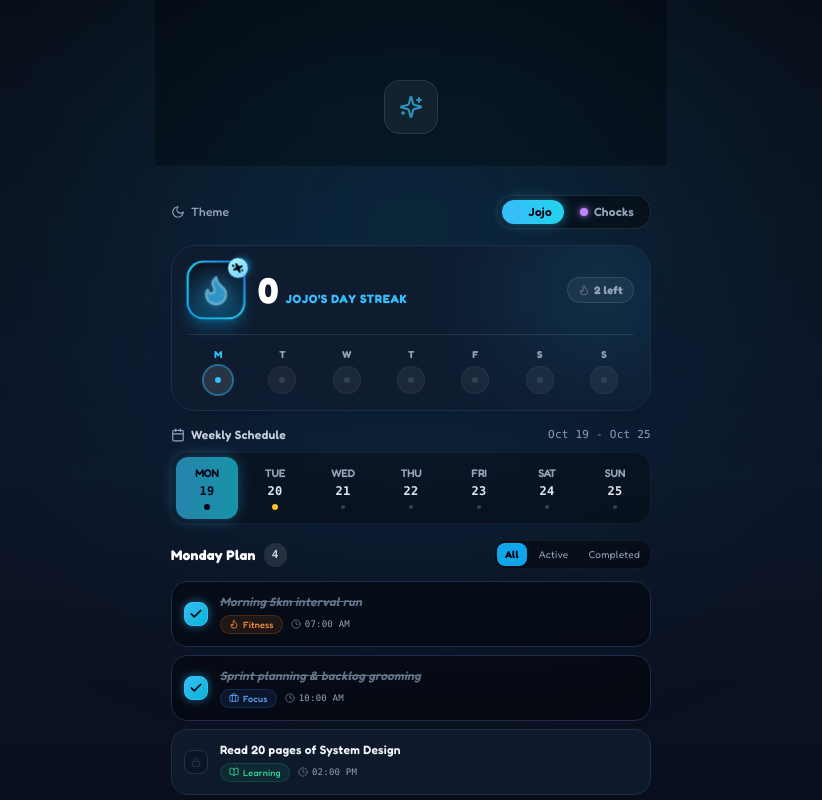
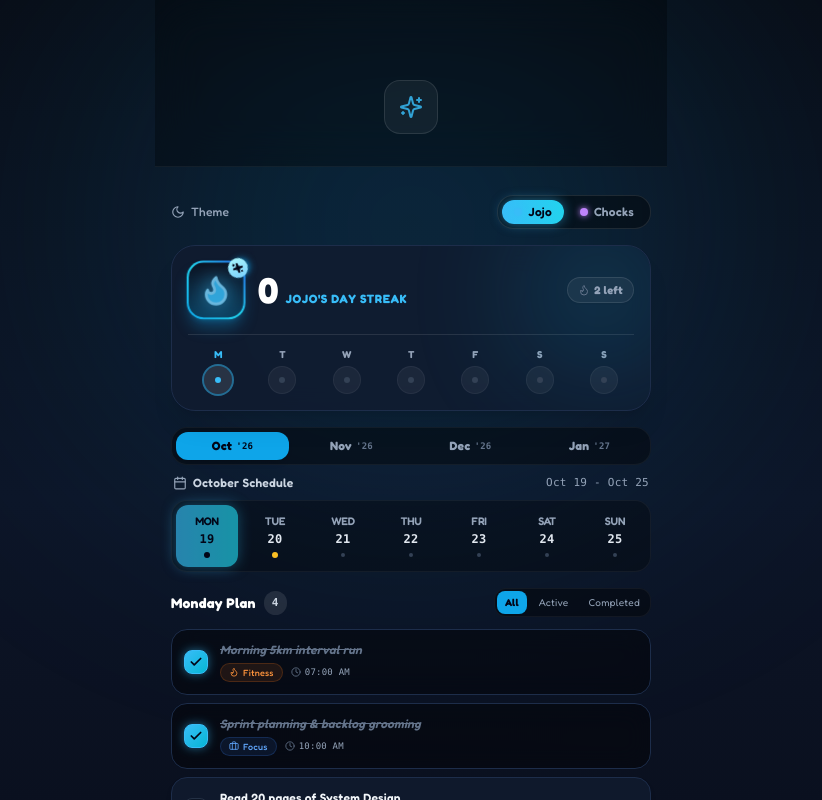
Before and after one commit to smithlyon/streak-pulse-mobile, a React (Vite) app: page / in a window 1280 px wide. Shown: the top 800 px of the page, without its empty margins (229-1051 px from the left). Built offline with nearby package versions, Linux system fonts and the light colour scheme.

Commit message:
feat: add support for months from October to January in calendar and day selector

```diff
--- a/src/App.jsx
+++ b/src/App.jsx
@@ -20,8 +20,9 @@ export default function App() {
     return localStorage.getItem(STORAGE_KEY_THEME) || 'jojo';
   });
 
-  // Active day selection: 'mon' to 'sun'
+  // Active day & month selection
   const [selectedDay, setSelectedDay] = useState('mon');
+  const [selectedMonth, setSelectedMonth] = useState('oct');
 
   // Independent tasks per profile: { jojo: tasksByDay, chocks: tasksByDay }
   const [tasksByProfile, setTasksByProfile] = useState(() => {
@@ -226,12 +227,14 @@ export default function App() {
           selectedDay={selectedDay}
         />
 
-        {/* Interactive Day Selector Pills (Mon - Sun) */}
+        {/* Interactive Day Selector Pills (Mon - Sun) & Months (Oct - Jan) */}
         <DaySelector
           selectedDay={selectedDay}
           onSelectDay={(dayId) => setSelectedDay(dayId)}
           tasksByDay={tasksByDay}
           currentTheme={currentTheme}
+          selectedMonthId={selectedMonth}
+          onSelectMonth={(m) => setSelectedMonth(m)}
         />
 
         {/* Admin Inline Controls (Revealed dynamically once unlocked) */}
--- a/src/components/AdminControls.jsx
+++ b/src/components/AdminControls.jsx
@@ -37,6 +37,13 @@ export const AdminControls = ({
 
   const year = currentMonthDate.getFullYear();
   const month = currentMonthDate.getMonth(); // 0-indexed
+
+  const TARGET_MONTHS = [
+    { label: 'October', short: 'Oct', year: 2026, month: 9 },
+    { label: 'November', short: 'Nov', year: 2026, month: 10 },
+    { label: 'December', short: 'Dec', year: 2026, month: 11 },
+    { label: 'January', short: 'Jan', year: 2027, month: 0 }
+  ];
 
   // Month navigation
   const handlePrevMonth = () => {
@@ -196,6 +203,30 @@ export const AdminControls = ({
                 </div>
               </div>
 
+              {/* Quick 4-Month Selector (October to January) */}
+              <div className="grid grid-cols-4 gap-1 mb-2.5 bg-black/50 p-1 rounded-xl border border-white/5">
+                {TARGET_MONTHS.map((m) => {
+                  const isCurrent = year === m.year && month === m.month;
+                  return (
+                    <button
+                      key={m.label}
+                      type="button"
+                      onClick={() => setCurrentMonthDate(new Date(m.year, m.month, 1))}
+                      className={`py-1.5 px-1 rounded-lg text-xs font-bold transition-all text-center flex flex-col items-center justify-center ${
+                        isCurrent
+                          ? `${currentTheme.accentBg} text-slate-950 shadow-md font-black`
+                          : 'text-slate-400 hover:text-white hover:bg-white/5'
+                      }`}
+                    >
+                      <span className="text-[11px] leading-tight">{m.short}</span>
+                      <span className={`text-[9px] font-mono leading-none ${isCurrent ? 'text-slate-950 font-bold' : 'text-slate-500'}`}>
+                        {m.year === 2027 ? "'27" : "'26"}
+                      </span>
+                    </button>
+                  );
+                })}
+              </div>
+
               {/* Day of week headers */}
               <div className="grid grid-cols-7 gap-1 text-center text-[10px] font-bold text-slate-400 mb-1">
                 {['Mo', 'Tu', 'We', 'Th', 'Fr', 'Sa', 'Su'].map((d, i) => (
--- a/src/components/DaySelector.jsx
+++ b/src/components/DaySelector.jsx
@@ -1,29 +1,58 @@
 import React from 'react';
 import { motion } from 'framer-motion';
 import { Check, Calendar } from 'lucide-react';
-import { DAYS_OF_WEEK } from '../constants/initialData';
+import { MONTHS_CONFIG } from '../constants/initialData';
 
 export const DaySelector = ({
   selectedDay,
   onSelectDay,
   tasksByDay,
-  currentTheme
+  currentTheme,
+  selectedMonthId = 'oct',
+  onSelectMonth
 }) => {
+  const currentMonth = MONTHS_CONFIG.find(m => m.id === selectedMonthId) || MONTHS_CONFIG[0];
+  const daysList = currentMonth.days;
+
   return (
     <div className="px-4 py-2">
-      <div className="flex items-center justify-between mb-2">
+      {/* Month Selector Pills: October to January */}
+      <div className="grid grid-cols-4 gap-1.5 mb-2.5 bg-black/40 p-1 rounded-2xl border border-white/5">
+        {MONTHS_CONFIG.map((m) => {
+          const isSelected = selectedMonthId === m.id;
+          return (
+            <button
+              key={m.id}
+              onClick={() => onSelectMonth && onSelectMonth(m.id)}
+              className={`py-1.5 px-1 rounded-xl text-xs font-bold transition-all text-center flex items-center justify-center gap-1 ${
+                isSelected
+                  ? `${currentTheme.accentBg} text-slate-950 shadow-md font-black`
+                  : 'text-slate-400 hover:text-white hover:bg-white/5'
+              }`}
+            >
+              <span>{m.short}</span>
+              <span className={`text-[9px] font-mono ${isSelected ? 'text-slate-950 font-bold' : 'text-slate-500'}`}>
+                {m.year === 2027 ? "'27" : "'26"}
+              </span>
+            </button>
+          );
+        })}
+      </div>
+
+      {/* Week Header info */}
+      <div className="flex items-center justify-between mb-2 px-0.5">
         <div className="flex items-center gap-1.5 text-xs font-semibold text-slate-300">
           <Calendar className="w-3.5 h-3.5 text-slate-400" />
-          <span>Weekly Schedule</span>
+          <span>{currentMonth.name} Schedule</span>
         </div>
         <span className="text-[11px] text-slate-400 font-mono">
-          Oct 19 - Oct 25
+          {currentMonth.range}
         </span>
       </div>
 
       {/* 7 Days Pills Container */}
       <div className="grid grid-cols-7 gap-1.5 p-1 rounded-2xl bg-black/30 border border-white/5">
-        {DAYS_OF_WEEK.map((day) => {
+        {daysList.map((day) => {
           const isSelected = selectedDay === day.id;
           const dayTasks = tasksByDay[day.id] || [];
           const total = dayTasks.length;
--- a/src/constants/initialData.js
+++ b/src/constants/initialData.js
@@ -1,4 +1,11 @@
-export const DAYS_OF_WEEK = [
+export const MONTHS_CONFIG = [
+  {
+    id: 'oct',
+    name: 'October',
+    short: 'Oct',
+    year: 2026,
+    range: 'Oct 19 - Oct 25',
+    days: [
       { id: 'mon', label: 'Mon', full: 'Monday', dateNum: '19' },
       { id: 'tue', label: 'Tue', full: 'Tuesday', dateNum: '20' },
       { id: 'wed', label: 'Wed', full: 'Wednesday', dateNum: '21' },
@@ -6,7 +13,59 @@ export const DAYS_OF_WEEK = [
       { id: 'fri', label: 'Fri', full: 'Friday', dateNum: '23' },
       { id: 'sat', label: 'Sat', full: 'Saturday', dateNum: '24' },
       { id: 'sun', label: 'Sun', full: 'Sunday', dateNum: '25' }
+    ]
+  },
+  {
+    id: 'nov',
+    name: 'November',
+    short: 'Nov',
+    year: 2026,
+    range: 'Nov 16 - Nov 22',
+    days: [
+      { id: 'mon', label: 'Mon', full: 'Monday', dateNum: '16' },
+      { id: 'tue', label: 'Tue', full: 'Tuesday', dateNum: '17' },
+      { id: 'wed', label: 'Wed', full: 'Wednesday', dateNum: '18' },
+      { id: 'thu', label: 'Thu', full: 'Thursday', dateNum: '19' },
+      { id: 'fri', label: 'Fri', full: 'Friday', dateNum: '20' },
+      { id: 'sat', label: 'Sat', full: 'Saturday', dateNum: '21' },
+      { id: 'sun', label: 'Sun', full: 'Sunday', dateNum: '22' }
+    ]
+  },
+  {
+    id: 'dec',
+    name: 'December',
+    short: 'Dec',
+    year: 2026,
+    range: 'Dec 14 - Dec 20',
+    days: [
+      { id: 'mon', label: 'Mon', full: 'Monday', dateNum: '14' },
+      { id: 'tue', label: 'Tue', full: 'Tuesday', dateNum: '15' },
+      { id: 'wed', label: 'Wed', full: 'Wednesday', dateNum: '16' },
+      { id: 'thu', label: 'Thu', full: 'Thursday', dateNum: '17' },
+      { id: 'fri', label: 'Fri', full: 'Friday', dateNum: '18' },
+      { id: 'sat', label: 'Sat', full: 'Saturday', dateNum: '19' },
+      { id: 'sun', label: 'Sun', full: 'Sunday', dateNum: '20' }
+    ]
+  },
+  {
+    id: 'jan',
+    name: 'January',
+    short: 'Jan',
+    year: 2027,
+    range: 'Jan 18 - Jan 24',
+    days: [
+      { id: 'mon', label: 'Mon', full: 'Monday', dateNum: '18' },
+      { id: 'tue', label: 'Tue', full: 'Tuesday', dateNum: '19' },
+      { id: 'wed', label: 'Wed', full: 'Wednesday', dateNum: '20' },
+      { id: 'thu', label: 'Thu', full: 'Thursday', dateNum: '21' },
+      { id: 'fri', label: 'Fri', full: 'Friday', dateNum: '22' },
+      { id: 'sat', label: 'Sat', full: 'Saturday', dateNum: '23' },
+      { id: 'sun', label: 'Sun', full: 'Sunday', dateNum: '24' }
+    ]
+  }
 ];
+
+export const DAYS_OF_WEEK = MONTHS_CONFIG[0].days;
 
 export const CATEGORIES = [
   { id: 'fitness', label: 'Fitness', icon: 'Flame', color: 'from-orange-500 to-amber-500' },
```
Lines whose indentation alone changed are shown as unchanged.
